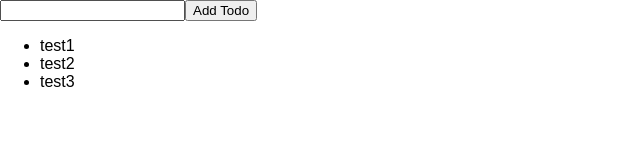
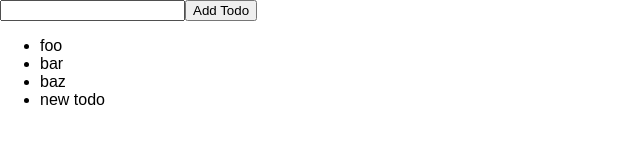
Before and after one commit to alanbuchanan/react-todo-list, a React (Create React App) app: page / in a window 1280 px wide. Shown: the top 160 px of the page, without its empty margins (0-640 px from the left). Built offline with nearby package versions, Linux system fonts and the light colour scheme.

Commit message:
Add state items to todolist component

```diff
--- a/src/App.js
+++ b/src/App.js
@@ -15,9 +15,9 @@ const InputButton = (props) => {
 const TodoList = (props) => {
   return (
     <ul>
-      <li>test1</li>
-      <li>test2</li>
-      <li>test3</li>
+      {props.todos.map(todo => (
+        <li>{todo}</li>
+      ))}
     </ul>
   )
 }
@@ -29,7 +29,8 @@ class App extends Component {
       todos: [
         'foo',
         'bar',
-        'baz'
+        'baz',
+        'new todo'
       ]
     }
   }
@@ -39,7 +40,7 @@ class App extends Component {
       <div className="App">
         <InputField />
         <InputButton />
-        <TodoList />
+        <TodoList todos={this.state.todos}/>
       </div>
     );
   }
```
